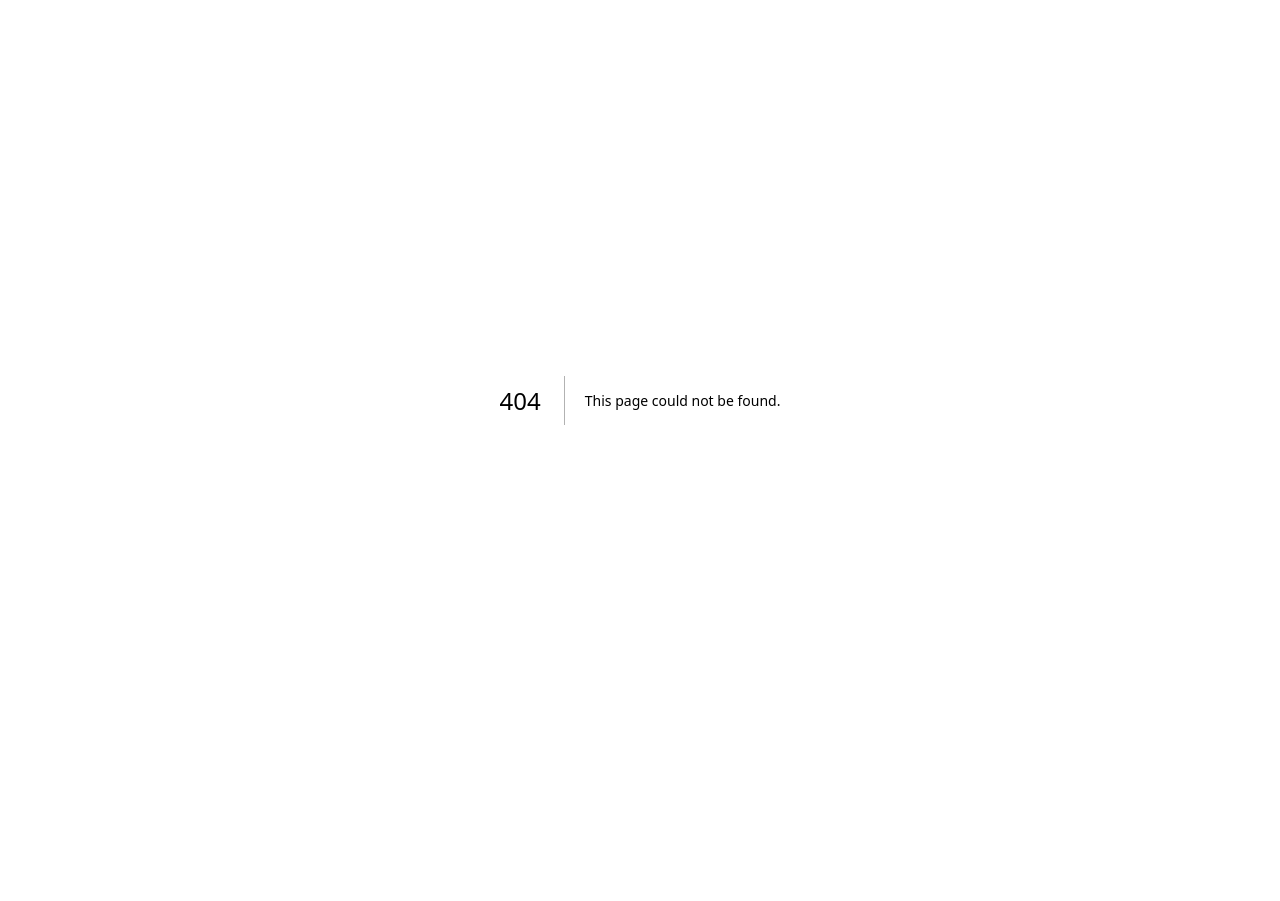
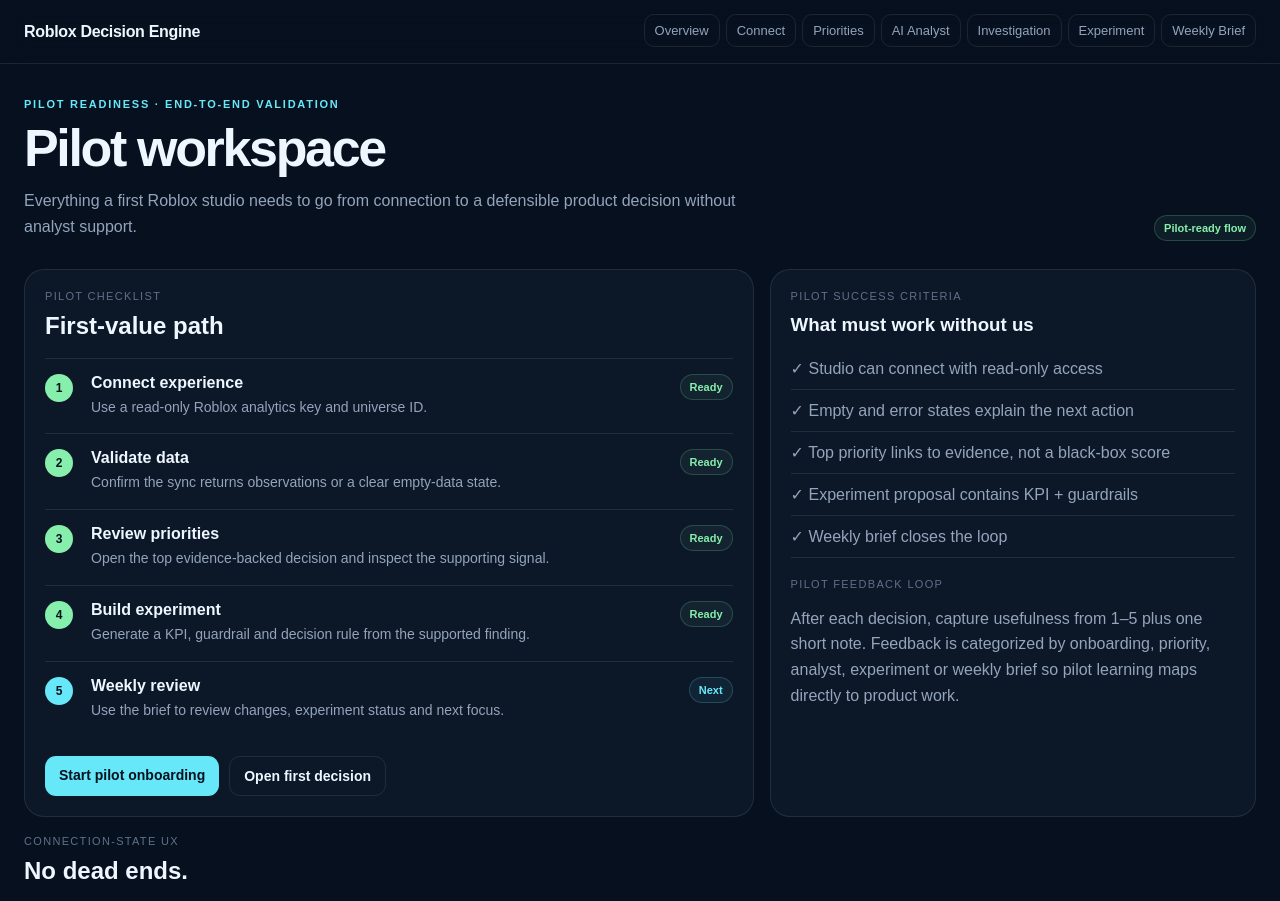
Before and after one commit to danielwauer-maker/roblox-decision-engine, a Next.js app in the folder apps/web/: page /demo/pilot in a window 1280 px wide. Before the commit this address had no page. Shown: the top 901 px of the page. Before the commit the page ends 800 px from the top, so only its background shows below. Built offline with nearby package versions, Linux system fonts and the light colour scheme.

Commit message:
feat(r7): add pilot readiness workspace

```diff
--- /dev/null
+++ b/apps/web/app/demo/pilot/page.tsx
@@ -0,0 +1,67 @@
+import { Button, Card, DemoShell, PageTitle, Pill, palette } from "../_components";
+
+const checklist = [
+  ["1", "Connect experience", "Use a read-only Roblox analytics key and universe ID.", "done"],
+  ["2", "Validate data", "Confirm the sync returns observations or a clear empty-data state.", "done"],
+  ["3", "Review priorities", "Open the top evidence-backed decision and inspect the supporting signal.", "done"],
+  ["4", "Build experiment", "Generate a KPI, guardrail and decision rule from the supported finding.", "done"],
+  ["5", "Weekly review", "Use the brief to review changes, experiment status and next focus.", "ready"],
+] as const;
+
+const states = [
+  ["Disconnected", "No credentials", "Connect a least-privilege analytics key before analysis starts.", "warn"],
+  ["Connected · no data", "Valid connection", "Explain that analytics are not available yet and offer retry/demo paths.", "neutral"],
+  ["Ready", "Observations available", "Surface priorities, evidence and experiments without extra setup.", "good"],
+  ["Degraded", "Sync needs attention", "Keep previous evidence visible and give a precise recovery action.", "bad"],
+] as const;
+
+export default function PilotPage() {
+  return (
+    <DemoShell eyebrow="Pilot readiness · end-to-end validation">
+      <PageTitle
+        title="Pilot workspace"
+        copy="Everything a first Roblox studio needs to go from connection to a defensible product decision without analyst support."
+        action={<Pill tone="good">Pilot-ready flow</Pill>}
+      />
+
+      <div style={{ marginTop: 28, display: "grid", gap: 16, gridTemplateColumns: "minmax(0,1.2fr) minmax(300px,.8fr)" }}>
+        <Card>
+          <div style={{ color: palette.faint, fontSize: 11, textTransform: "uppercase", letterSpacing: ".12em" }}>Pilot checklist</div>
+          <h2 style={{ margin: "10px 0 18px" }}>First-value path</h2>
+          {checklist.map(([id, title, copy, status]) => (
+            <div key={id} style={{ display: "grid", gridTemplateColumns: "34px minmax(0,1fr) auto", gap: 12, alignItems: "start", padding: "15px 0", borderTop: `1px solid ${palette.border}` }}>
+              <div style={{ width: 28, height: 28, borderRadius: 999, display: "grid", placeItems: "center", color: palette.bg, background: status === "done" ? palette.green : palette.cyan, fontWeight: 900, fontSize: 12 }}>{id}</div>
+              <div><div style={{ fontWeight: 800 }}>{title}</div><div style={{ marginTop: 5, color: palette.muted, lineHeight: 1.55, fontSize: 14 }}>{copy}</div></div>
+              <Pill tone={status === "done" ? "good" : "neutral"}>{status === "done" ? "Ready" : "Next"}</Pill>
+            </div>
+          ))}
+          <div style={{ marginTop: 20, display: "flex", gap: 10, flexWrap: "wrap" }}>
+            <Button href="/demo/connect" primary>Start pilot onboarding</Button>
+            <Button href="/demo/priorities">Open first decision</Button>
+          </div>
+        </Card>
+
+        <Card>
+          <div style={{ color: palette.faint, fontSize: 11, textTransform: "uppercase", letterSpacing: ".12em" }}>Pilot success criteria</div>
+          <h3 style={{ margin: "12px 0" }}>What must work without us</h3>
+          {["Studio can connect with read-only access", "Empty and error states explain the next action", "Top priority links to evidence, not a black-box score", "Experiment proposal contains KPI + guardrails", "Weekly brief closes the loop"].map((item) => <div key={item} style={{ padding: "11px 0", borderBottom: `1px solid ${palette.border}`, color: palette.muted }}>✓ {item}</div>)}
+          <div style={{ marginTop: 20, color: palette.faint, fontSize: 11, textTransform: "uppercase", letterSpacing: ".12em" }}>Pilot feedback loop</div>
+          <p style={{ color: palette.muted, lineHeight: 1.6 }}>After each decision, capture usefulness from 1–5 plus one short note. Feedback is categorized by onboarding, priority, analyst, experiment or weekly brief so pilot learning maps directly to product work.</p>
+        </Card>
+      </div>
+
+      <div style={{ marginTop: 18 }}>
+        <div style={{ color: palette.faint, fontSize: 11, textTransform: "uppercase", letterSpacing: ".12em" }}>Connection-state UX</div>
+        <h2 style={{ margin: "10px 0 16px" }}>No dead ends.</h2>
+        <div style={{ display: "grid", gap: 12, gridTemplateColumns: "repeat(auto-fit,minmax(235px,1fr))" }}>
+          {states.map(([title, signal, copy, tone]) => (
+            <Card key={title}>
+              <div style={{ display: "flex", justifyContent: "space-between", gap: 10, alignItems: "center" }}><strong>{title}</strong><Pill tone={tone}>{signal}</Pill></div>
+              <p style={{ color: palette.muted, lineHeight: 1.6, marginBottom: 0 }}>{copy}</p>
+            </Card>
+          ))}
+        </div>
+      </div>
+    </DemoShell>
+  );
+}
```
